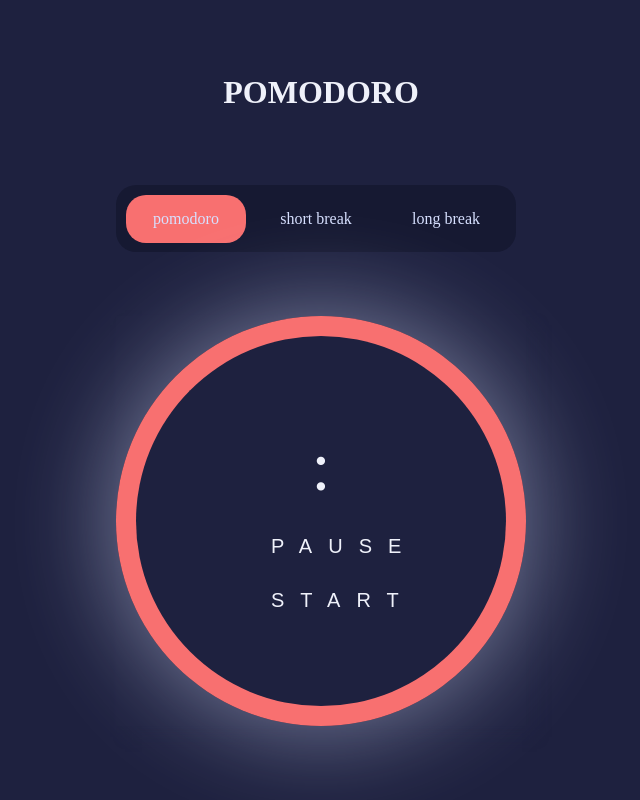
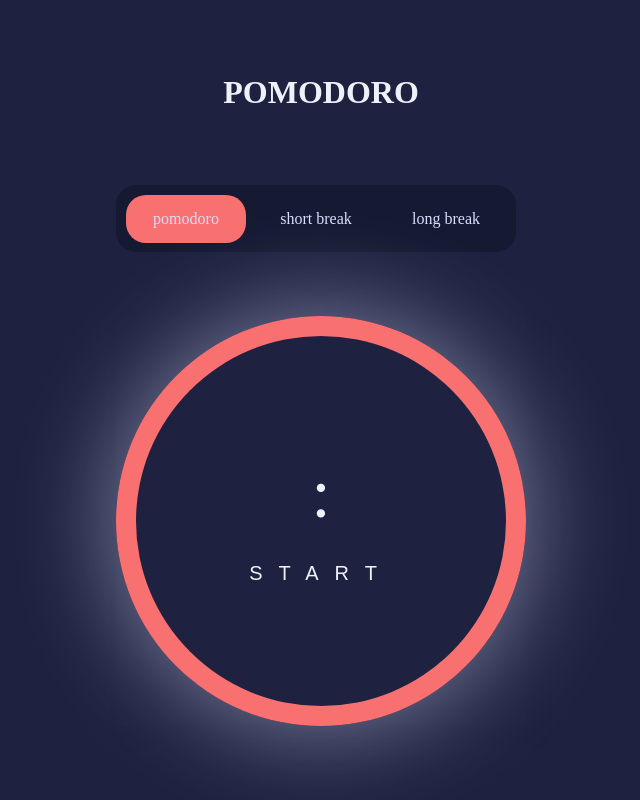
Before and after one commit to LeoLoureiro-code/Pomodoro-app, an Angular app: page / in a window 1280 px wide. Shown: the whole page, without its empty margins (319-959 px from the left). Built offline with nearby package versions, Linux system fonts and the light colour scheme.

Commit message:
add styles to pause button

```diff
--- a/src/components/clock/clock.component.scss
+++ b/src/components/clock/clock.component.scss
@@ -103,7 +103,7 @@
 
 .btn{
   height: 30px;
-  width: 100px;
+  text-align: center;
   background-color: transparent;
   border: none;
   letter-spacing: 1rem;
@@ -112,3 +112,8 @@
   margin-top: 1.5rem;
   cursor: pointer;
 }
+
+.pause-btn{
+  display: none;
+  text-align: center;
+}
```
